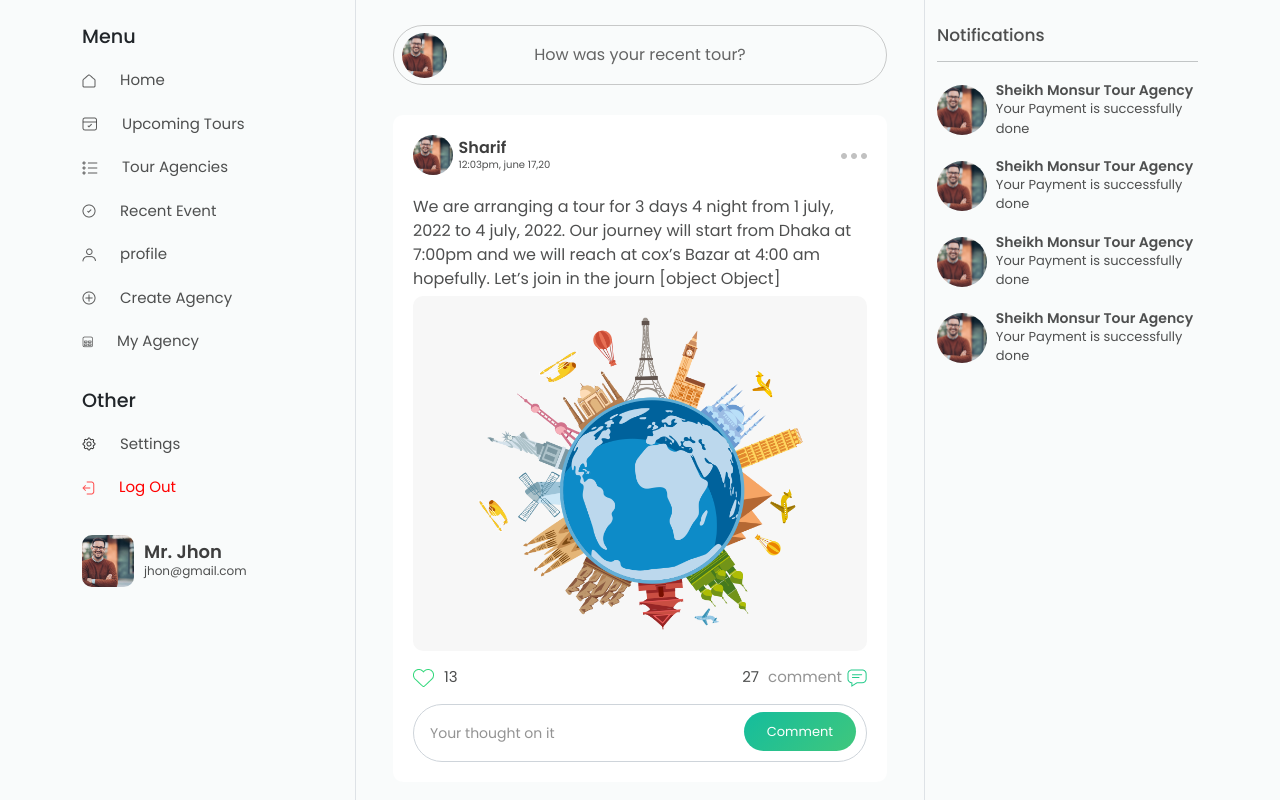
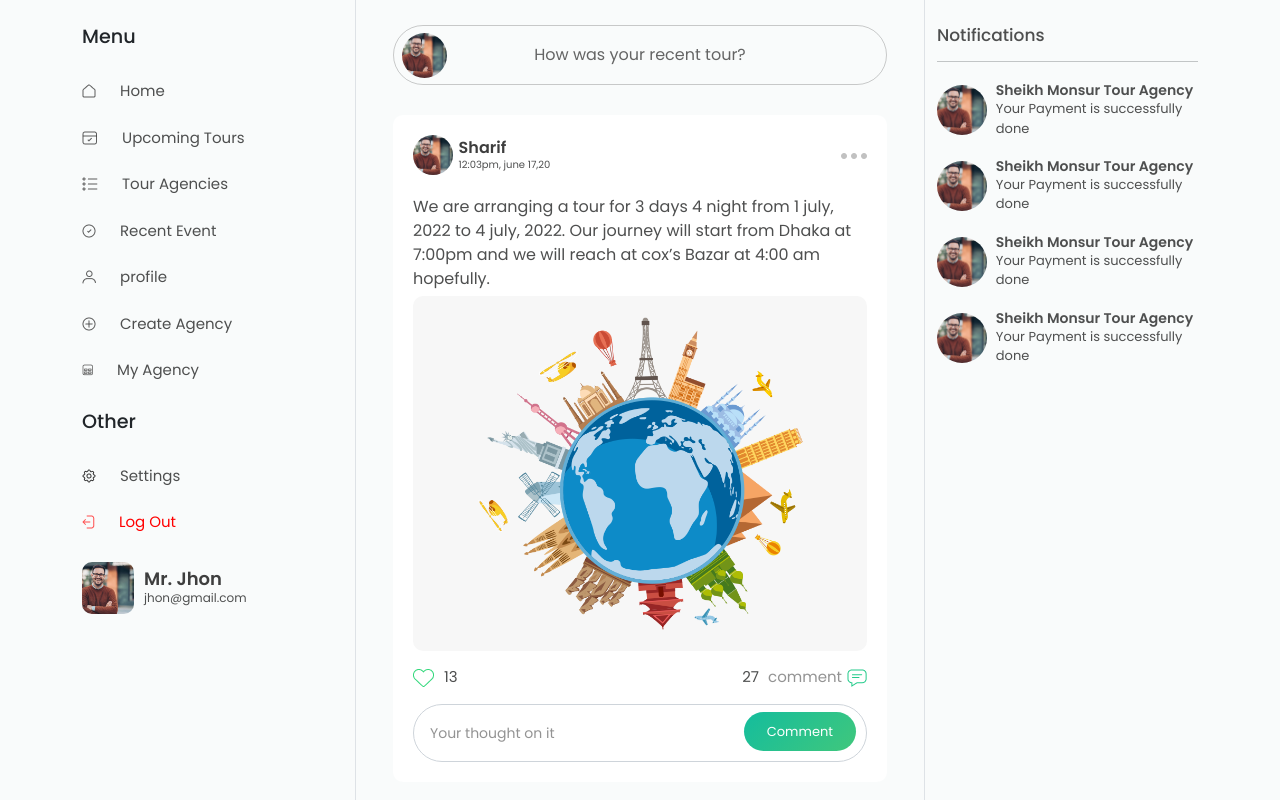
Before and after one commit to nasirmitul/take-a-trip, a React (Create React App) app: page / in a window 1280 px wide. Shown: the top 800 px of the page. Built offline with nearby package versions, Linux system fonts and the light colour scheme.

Commit message:
active link, see more done

```diff
--- a/src/components/MainSection/Home/SingleUserPost.js
+++ b/src/components/MainSection/Home/SingleUserPost.js
@@ -10,11 +10,28 @@ import comment from '../../../icons/comment.png'
 
 
 const SingleUserPost = () => {
-    let p = "We are arranging a tour for 3 days 4 night from 1 july, 2022 to 4 july, 2022. Our journey will start from Dhaka at 7:00pm and we will reach at cox’s Bazar at 4:00 am hopefully. Let’s join in the journey and enjoy";
-
-    const [reactActive, setReactActive] = useState(false);
 
 
+    /* Check Caption length and work on see more */
+    let p = "We are arranging a tour for 3 days 4 night from 1 july, 2022 to 4 july, 2022. Our journey will start from Dhaka at 7:00pm and we will reach at cox’s Bazar at 4:00 am hopefully. ";
+    // Let’s join in the journey and enjoy.
+
+
+
+    let captionLengthCheck = true;
+    if(p.length>200)
+    {
+        captionLengthCheck = false;
+    }
+    else{
+        captionLengthCheck = true;
+    }
+
+    const [captionLength, setCaptionLength] = useState(captionLengthCheck);
+
+
+    /* Change React Icon and Increase/Decrease Value */
+    const [reactActive, setReactActive] = useState(false);
     let reactCountValue = 13;
     const [reactCount, setReactCount] = useState(reactCountValue)
 
@@ -38,11 +55,11 @@ const SingleUserPost = () => {
                     </div>
                 </div>
 
-                <div className="caption-text">
+                <div className="caption-text" onClick={() => { setCaptionLength(!captionLength) }}>
+
                     {
-                        (p.length < 200) ? p : `${p.slice(0, 200)} ${<p> ... See more </p>}`
+                        captionLength ? p : `${p.slice(0, 200)} ...see more`
                     }
-                    {/* <p>We are arranging a tour for 3 days 4 night from 1 july, 2022 to 4 july, 2022. Our journey will start from Dhaka at 7:00pm and we will reach at cox’s Bazar at 4:00 am hopefully. Let’s join in the journey and enjoy</p> */}
                 </div>
 
                 <div className="upload-img">
@@ -66,8 +83,8 @@ const SingleUserPost = () => {
                         <div className="react-icon" onClick={() => setReactActive(!reactActive)}>
                             {
                                 reactActive ?
-                                    <img onClick={() => setReactCount(reactCount-1)} className='react-pointer' src={react} /> :
-                                    <img onClick={() => setReactCount(reactCount+1)} className='react-pointer' src={reactStroke} />
+                                    <img onClick={() => setReactCount(reactCount - 1)} className='react-pointer' src={react} /> :
+                                    <img onClick={() => setReactCount(reactCount + 1)} className='react-pointer' src={reactStroke} />
                             }
                         </div>
 
--- a/src/components/Navigation/Navigation.js
+++ b/src/components/Navigation/Navigation.js
@@ -1,6 +1,6 @@
 import React from 'react';
 import '../../css/style.css'
-import { Link } from 'react-router-dom';
+import { Link, NavLink } from 'react-router-dom';
 
 import home from '../../icons/home.png'
 import upcomingTours from '../../icons/upcoming tours.png'
@@ -22,19 +22,19 @@ const Navigation = () => {
                     <h5 className="menu-heading">Menu</h5>
 
                     <ul>
-                        <Link className='link' to='/home'><li><img src={home} alt="" /><a href="/">Home</a></li></Link>
-                        <Link className='link' to='/upcoming-tours'><li><img src={upcomingTours} alt="" /><a href="/">Upcoming Tours</a></li></Link>
-                        <Link className='link' to='/tour-agencies'><li><img src={tourAgencies} alt="" /><a href="/">Tour Agencies</a></li></Link>
-                        <Link className='link' to='/recent-event'><li><img src={recentEvent} alt="" /><a href="/">Recent Event</a></li></Link>
-                        <Link className='link' to='/profile'><li><img src={profile} alt="" /><a href="/">profile</a></li></Link>
-                        <Link className='link' to='/create-agency'><li><img src={createAgency} alt="" /><a href="/">Create Agency</a></li></Link>
-                        <Link className='link' to='/my-agency'><li><img src={myAgency} alt="" /><a href="/">My Agency</a></li></Link>
+                        <NavLink className='link' to='/home'><li><img src={home} alt="" /><a href="/">Home</a></li></NavLink>
+                        <NavLink className='link' to='/upcoming-tours'><li><img src={upcomingTours} alt="" /><a href="/">Upcoming Tours</a></li></NavLink>
+                        <NavLink className='link' to='/tour-agencies'><li><img src={tourAgencies} alt="" /><a href="/">Tour Agencies</a></li></NavLink>
+                        <NavLink className='link' to='/recent-event'><li><img src={recentEvent} alt="" /><a href="/">Recent Event</a></li></NavLink>
+                        <NavLink className='link' to='/profile'><li><img src={profile} alt="" /><a href="/">profile</a></li></NavLink>
+                        <NavLink className='link' to='/create-agency'><li><img src={createAgency} alt="" /><a href="/">Create Agency</a></li></NavLink>
+                        <NavLink className='link' to='/my-agency'><li><img src={myAgency} alt="" /><a href="/">My Agency</a></li></NavLink>
                     </ul>
 
                     <h5 className="menu-heading">Other</h5>
                     <ul>
-                        <Link className='link' to='/settings'><li><img src={settings} alt="" /><a href="/" >Settings</a></li></Link>
-                        <Link className='link' to='/logout'><li id="logout"><img src={logout} alt="" /><a href="/">Log Out</a></li></Link>
+                        <NavLink className='link' to='/settings'><li><img src={settings} alt="" /><a href="/" >Settings</a></li></NavLink>
+                        <NavLink className='link' to='/logout'><li id="logout"><img src={logout} alt="" /><a href="/">Log Out</a></li></NavLink>
                     </ul>
                 </div>
 
--- a/src/css/style.css
+++ b/src/css/style.css
@@ -60,9 +60,18 @@ body {
     top: 25px;
 }
 
-#left-part .link{
-    display: block;
-    width: fit-content;
+#left-part ul .link{
+    padding: 12px 0;
+}
+
+#left-part .link.active{
+    width: 100%;
+    height: min-content;
+    background: rgba(64, 199, 125, 0.1);
+    border-right:10px solid #40C77C ;
+    border-radius: 0 5px 5px 0;
+    padding-left: 10px;
+    transition: .4s;
 }
 
 #left-part .menu-part ul{
@@ -70,12 +79,16 @@ body {
     flex-direction: column;
 }
 
+#left-part .menu-part li{
+    display: flex;
+    align-items: center;
+}
+
 #left-part .menu-part li a {
     font-size: 15px;
     font-weight: 400;
     color: var(--text-col);
     padding-left: 24px;
-    padding-bottom: 20px;
 }
 
 #left-part .menu-part .menu-heading {
```
